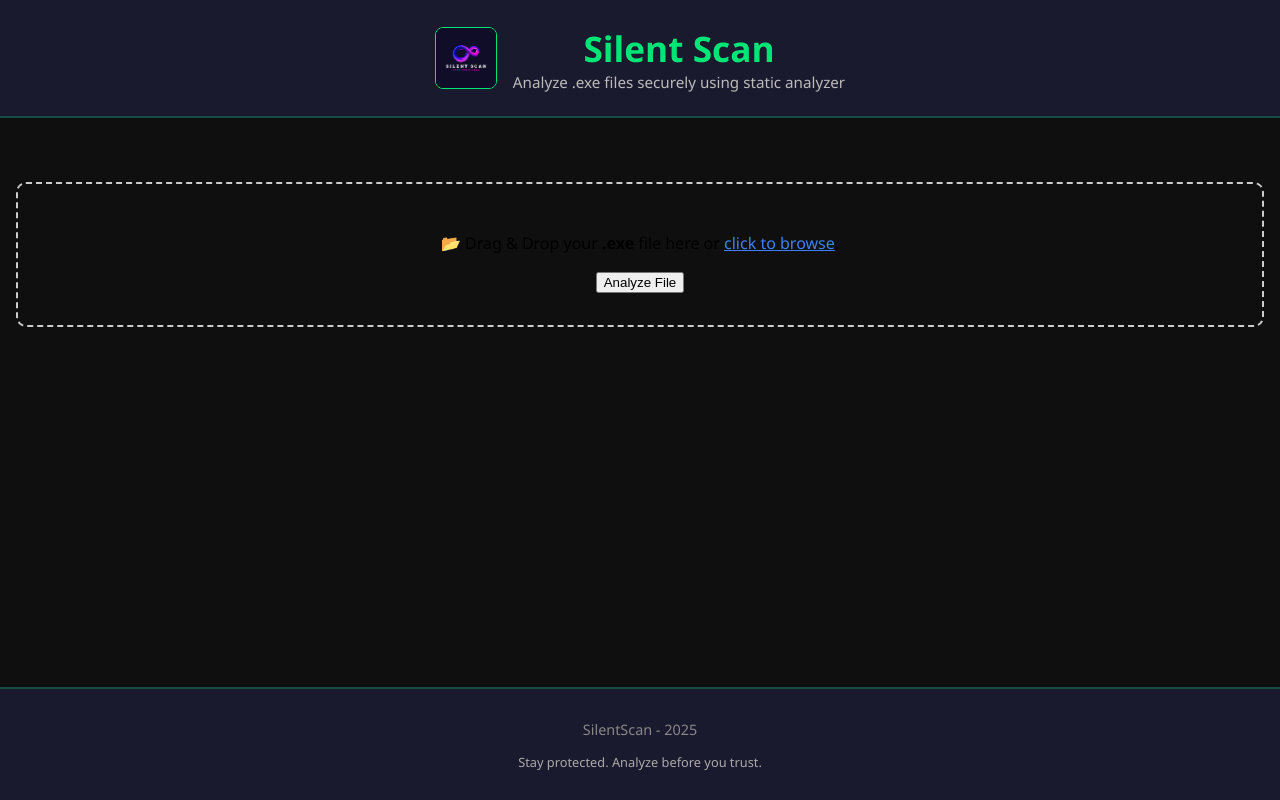
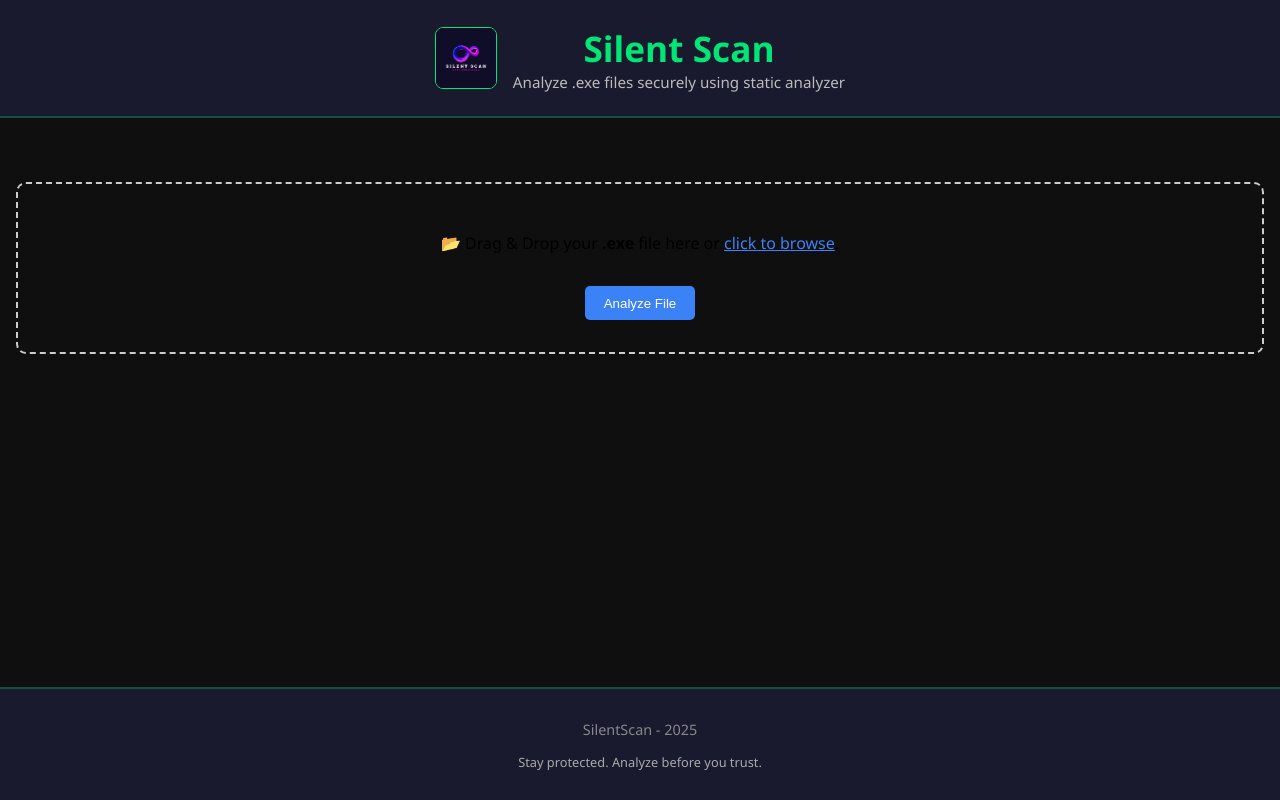
Before and after one commit to Aditya19110/Static-Analyzer, a React (Create React App) app in the folder frontend/: page / in a window 1280 px wide. Built offline with nearby package versions, Linux system fonts and the light colour scheme.

Commit message:
added color to the analysis component

```diff
--- a/frontend/src/components/Analysis.css
+++ b/frontend/src/components/Analysis.css
@@ -1,6 +1,20 @@
 /* Analysis.css */
-.upload-box{
-  color: #ccc;
+.upload-box {
+  color: #000; /* black text for everything inside upload box */
+}
+
+.upload-box button {
+  background: #3b82f6;
+  color: white; /* ✅ White text for the button */
+  padding: 0.6rem 1.2rem;
+  margin-top: 1rem;
+  border: none;
+  border-radius: 5px;
+  cursor: pointer;
+}
+
+.upload-box button:hover {
+  background: #2563eb;
 }
 /* Main wrapper (excluding header/footer) */
 .analysis-wrapper,
```
